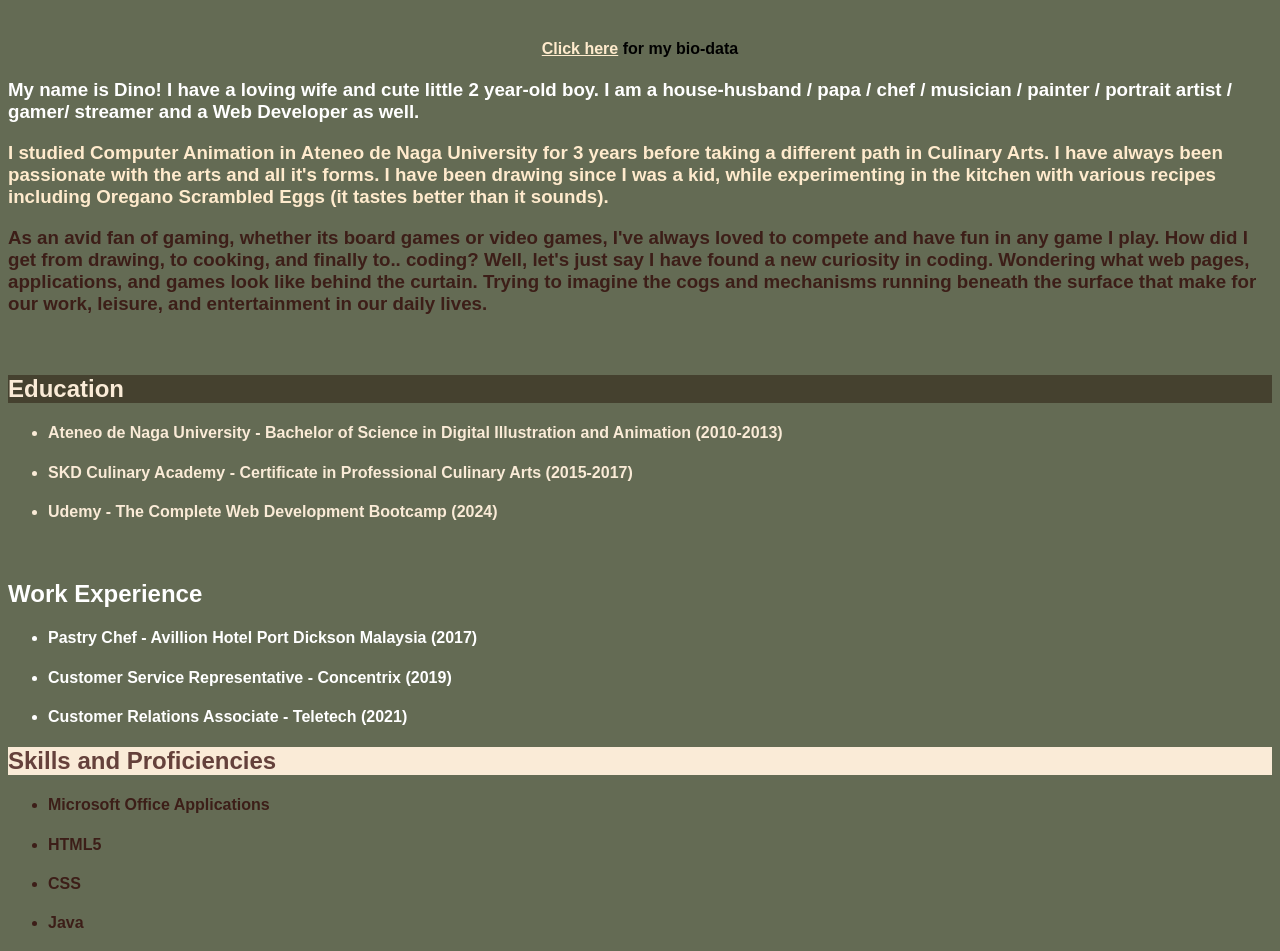
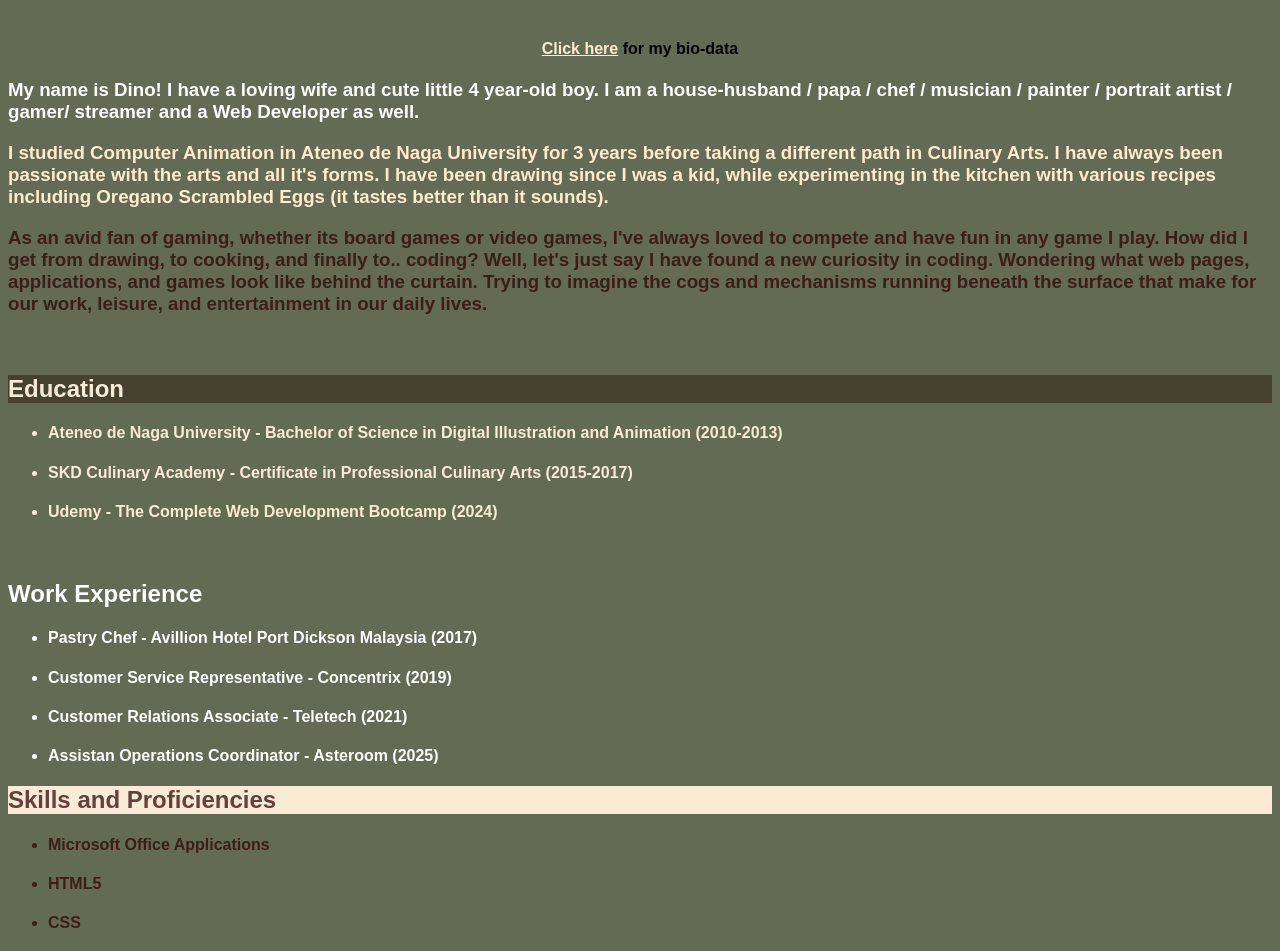
Before and after one commit to Gallaheim/My-online-resume, a plain HTML site: page index.html in a window 1280 px wide. Shown: the part 461-1412 px from the top of the page. Drawn offline with Linux system fonts and the light colour scheme.

Commit message:
Update index.html

```diff
--- a/index.html
+++ b/index.html
@@ -19,7 +19,7 @@
     <br/>
     <h4 class="biolink"><a id="link" href="./public/about.html">Click here</a> for my bio-data</h4>
     <h3 class="intro">
-      <p>My name is Dino! I have a loving wife and cute little 2 year-old boy.
+      <p>My name is Dino! I have a loving wife and cute little 4 year-old boy.
         I am a house-husband / papa / chef / musician / painter / portrait artist / gamer/ streamer and a Web Developer as well.</p>
 
     <h3 class="intro2">
@@ -47,6 +47,7 @@
         <li><h4>Pastry Chef - Avillion Hotel Port Dickson Malaysia (2017)</li>
         <li><h4>Customer Service Representative - Concentrix (2019)</li>
         <li><h4>Customer Relations Associate - Teletech (2021)</li>
+        <li><h4>Assistan Operations Coordinator - Asteroom (2025)</li>
         </ul>
     <h2 class="skillsandprof"> Skills and Proficiencies</h2>
         <ul class="skillsandproflist">
```
